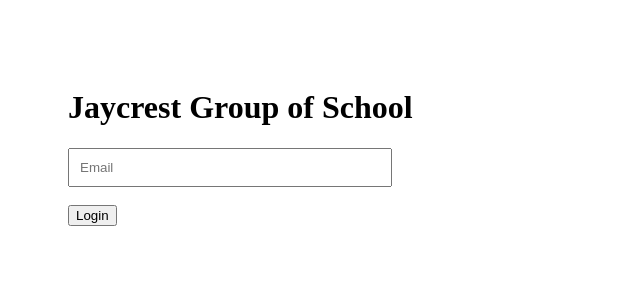
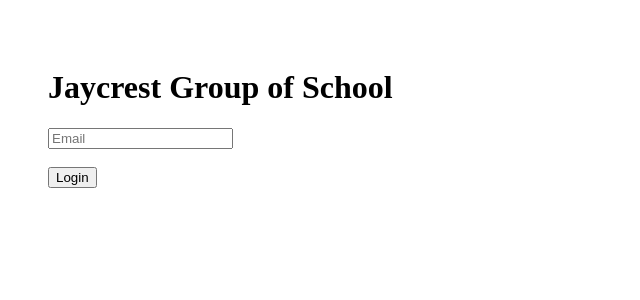
Before and after one commit to eslaobadia-ops/real1, a React (Vite) app: page / in a window 1280 px wide. Shown: the top 300 px of the page, without its empty margins (0-640 px from the left). Built offline with nearby package versions, Linux system fonts and the light colour scheme.

Commit message:
Update Login.jsx

```diff
--- a/src/pages/Login.jsx
+++ b/src/pages/Login.jsx
@@ -1,25 +1,25 @@
+import { useNavigate } from "react-router-dom";
+import { useAuth } from "../context/AuthContext";
 import { useState } from "react";
-import { useAuth } from "../context/AuthContext";
 
 export default function Login() {
   const [email, setEmail] = useState("");
   const { login } = useAuth();
+  const navigate = useNavigate();
 
-  function handleLogin() {
-    if (!email) return alert("Enter email");
-    login(email);
-  }
+  const handleLogin = () => {
+    login(email); // sets auth state
+    navigate("/dashboard"); // 🔥 THIS WAS MISSING
+  };
 
   return (
-    <div style={{ padding: 60 }}>
+    <div style={{ padding: "40px" }}>
       <h1>Jaycrest Group of School</h1>
 
       <input
-        type="email"
-        placeholder="Email"
         value={email}
         onChange={(e) => setEmail(e.target.value)}
-        style={{ padding: 10, width: 300 }}
+        placeholder="Email"
       />
 
       <br /><br />
```
